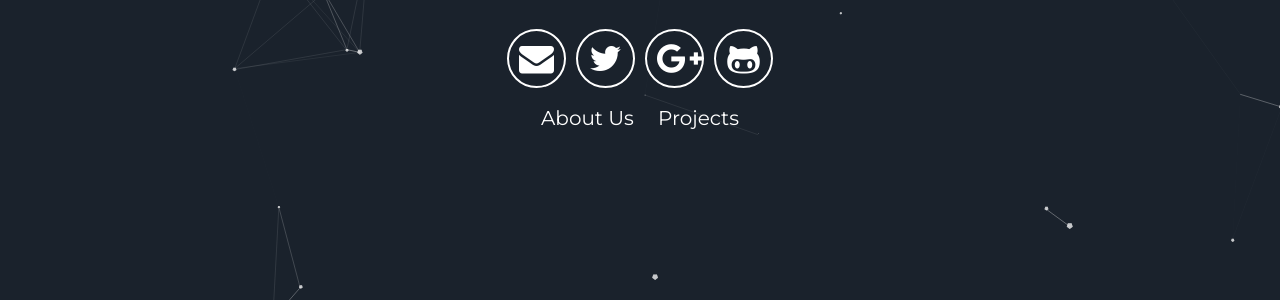
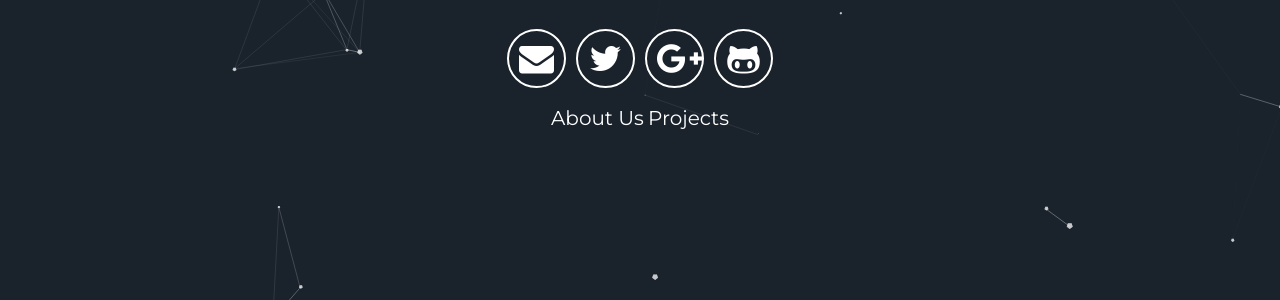
Before and after one commit to BlissForge/blissforge.github.io, a Jekyll site: the page built from index.html, in a window 1280 px wide. Shown: the part 486-786 px from the top of the page. Built offline with Jekyll 4.4.1, drawn with Linux system fonts in a browser that asks for light colours.

```diff
--- a/_includes/head.html
+++ b/_includes/head.html
@@ -26,13 +26,14 @@
   }
   @media (min-width:320px) {
     h1 {
-	  margin: .67em 0 .4em 0;
+	  margin: .67em 0 .35em 0;
 	}
     .header .site-title {
 	  font-size: 35px;
-	  margin: 0 0 11px 0;
+	  margin: 0 0 17px 0;
 	  text-shadow: rgb(0 255 255) 1px 1px 0, rgb(0 255 255) 2px 2px 0, rgb(0 255 255) 3px 3px 0, rgb(0 255 255) 4px 4px 0, rgb(0 255 255) 5px 5px 0, rgb(0 255 255) 6px 6px 0;
 	}
+	.header-links{margin:5px}
   }
   @media (min-width:801px) {
     h1 {
@@ -43,6 +44,7 @@
 	  margin: 0 0 22px 0;
 	  text-shadow: rgb(0 255 255) 1px 1px 0, rgb(0 255 255) 2px 2px 0, rgb(0 255 255) 3px 3px 0, rgb(0 255 255) 4px 4px 0, rgb(0 255 255) 5px 5px 0, rgb(0 255 255) 6px 6px 0, rgb(0 255 255) 7px 7px 0, rgb(0 255 255) 8px 8px 0, rgb(0 255 255) 9px 9px 0, rgb(0 255 255) 10px 10px 0;
 	}
+	.header-links{margin:10px}
   }
   </style>
   <link href="https://fonts.googleapis.com/css2?family=Press+Start+2P&family=Roboto+Mono:wght@400;700&display=swap" rel="stylesheet">
```
Also changed, not shown: assets/css/main.css.
